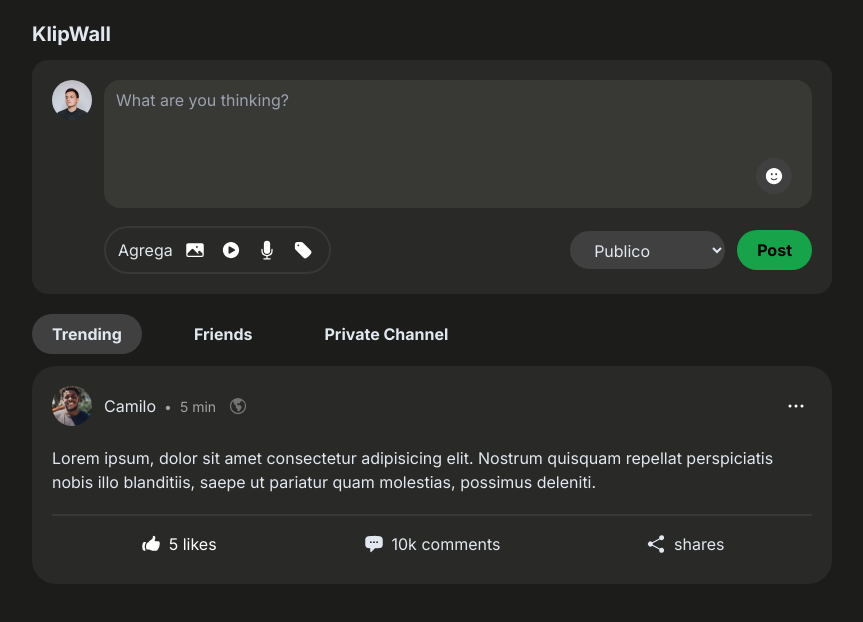
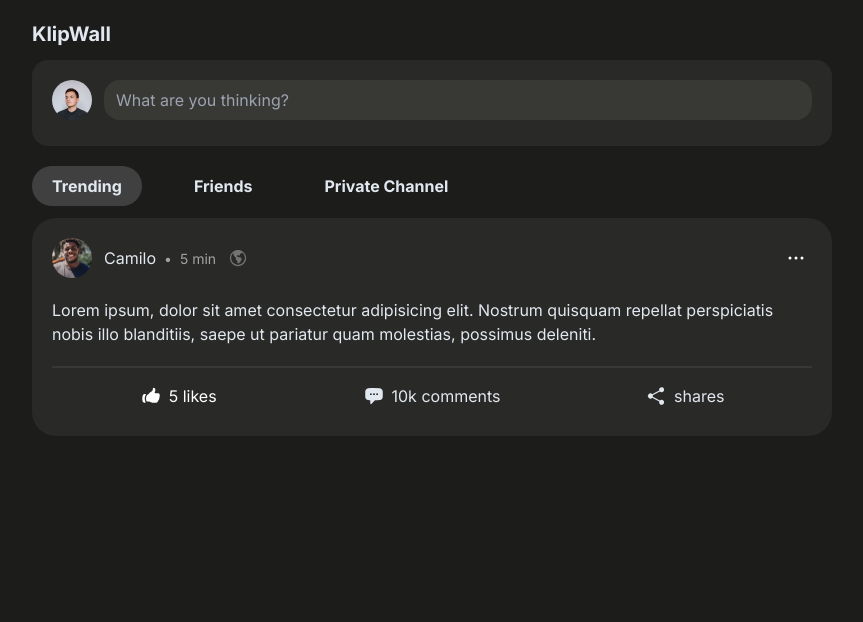
Before and after one commit to ArnoldWW/klipchat---prueba, a React (Vite) app: page / in a window 1280 px wide. Shown: the top 622 px of the page, without its empty margins (208-1071 px from the left). Built offline with nearby package versions, Linux system fonts and the light colour scheme.

Commit message:
Mjeoras de interactividad con el form

```diff
--- a/src/components/EditModal.jsx
+++ b/src/components/EditModal.jsx
@@ -28,8 +28,8 @@ export default function EditModal() {
   const handleOnClose = () => {
     setCrop({ x: 0, y: 0 });
     setZoom(1);
+    setOpenEditModal(false);
     setOpenModal(true);
-    setOpenEditModal(false);
   };
 
   const onCropComplete = (croppedAreaPercentage, croppedAreaPixels) => {
--- a/src/components/PostForm.jsx
+++ b/src/components/PostForm.jsx
@@ -1,4 +1,4 @@
-import { useContext, useState } from "react";
+import { useContext, useEffect, useState } from "react";
 import { AppContext } from "../context/AppContext";
 import {
   PlayCircleIcon,
@@ -14,10 +14,23 @@ import FileInput from "./FileInput";
 import { notificationError, notificationSuccess } from "./Toast";
 
 export default function PostForm() {
-  const { text, image, addPost, setText, setOpenModal, setImage } =
-    useContext(AppContext);
+  const {
+    text,
+    image,
+    posts,
+    openModal,
+    addPost,
+    setText,
+    setOpenModal,
+    setImage
+  } = useContext(AppContext);
 
   const [showEmojiPicker, setShowEmojiPicker] = useState(false);
+  const [showForm, setShowForm] = useState(false);
+
+  useEffect(() => {
+    openModal ? setShowForm(true) : setShowForm(false);
+  }, [posts]);
 
   const handleChange = (e) => {
     setText(e.target.value);
@@ -56,11 +69,15 @@ export default function PostForm() {
         <div className="w-full relative">
           <textarea
             name="text"
-            className="h-32 w-full rounded-2xl cursor-pointer bg-[#383835] px-3 py-2 transition-colors flex-1 outline-none resize-none"
+            className={`${
+              showForm ? "h-32" : "h-10"
+            } w-full rounded-2xl cursor-pointer bg-[#383835] px-3 py-2 transition-colors flex-1 outline-none resize-none`}
             placeholder="What are you thinking?"
             value={text}
             onChange={handleChange}
+            onClick={() => setShowForm(true)}
           />
+          {showForm && (
             <button
               type="button"
               className="bottom-5 right-5 absolute block p-2 bg-neutral-700 rounded-full cursor-pointer hover:bg-neutral-600"
@@ -68,6 +85,7 @@ export default function PostForm() {
             >
               <FaceSmileIcon className="size-5 text-white block" />
             </button>
+          )}
           {showEmojiPicker && (
             <div className="absolute top-[90%] right-0">
               <Picker data={data} onEmojiSelect={addEmoji} />
@@ -75,6 +93,7 @@ export default function PostForm() {
           )}
         </div>
 
+        {showForm && (
           <div className="flex mt-3 justify-between items-center">
             <div className="flex justify-between items-center gap-2 py-2 px-3 border-2 border-[#383835] rounded-3xl">
               <p>Agrega</p>
@@ -110,6 +129,7 @@ export default function PostForm() {
               </button>
             </div>
           </div>
+        )}
       </form>
     </>
   );
```
Lines whose indentation alone changed are shown as unchanged.
